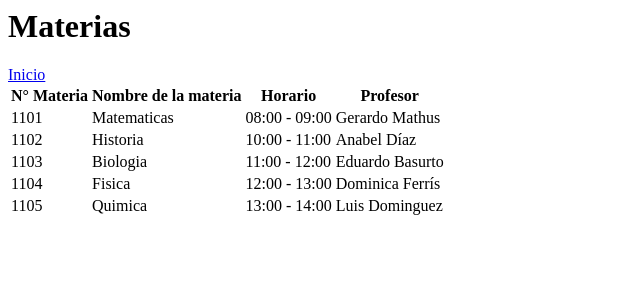
After one commit to Raul2402058/sistema-control-escolar, a Flask app: page /materias in a window 1280 px wide. The commit adds this page. Shown: the top 300 px of the page, without its empty margins (0-640 px from the left). Run offline with Flask 3, Linux system fonts and the light colour scheme.

Commit message:
se anexa materias

```diff
--- a/app.py
+++ b/app.py
@@ -18,5 +18,16 @@ def estudiantes():
     ]
     return render_template('estudiantes.html', data=data)
 
+@app.route('/materias')
+def materias():
+    dato = [
+        {"ID": "1101", "Nombre de la materia": "Matematicas", "Horario": "08:00 - 09:00", "Profesor": "Gerardo Mathus"},
+        {"ID": "1102", "Nombre de la materia": "Historia", "Horario": "10:00 - 11:00", "Profesor": "Anabel Díaz"},
+        {"ID": "1103", "Nombre de la materia": "Biologia", "Horario": "11:00 - 12:00", "Profesor": "Eduardo Basurto"},
+        {"ID": "1104", "Nombre de la materia": "Fisica", "Horario": "12:00 - 13:00", "Profesor": "Dominica Ferrís"},
+        {"ID": "1105", "Nombre de la materia": "Quimica", "Horario": "13:00 - 14:00", "Profesor": "Luis Dominguez"}
+    ]
+    return render_template('materias.html', dato=dato)
+
 if __name__ == '__main__':
     app.run(host='0.0.0.0', port=8888, debug=True)
--- a/templates/index.html
+++ b/templates/index.html
@@ -1,2 +1,3 @@
 <h1>Sistema de Control Escolar - Hybridge</h1>
 <a href="/estudiantes">Estudiantes</a>
+<a href="/materias">Materias</a>
--- /dev/null
+++ b/templates/materias.html
@@ -0,0 +1,22 @@
+<h1>Materias</h1>
+<a href="/">Inicio</a>
+<table>
+    <thead>
+        <tr>
+            <th>N° Materia</th>
+            <th>Nombre de la materia</th>
+            <th>Horario</th>
+            <th>Profesor</th>
+        </tr>
+    </thead>
+    <tbody>
+        {% for materia in dato %}
+        <tr>
+            <td>{{materia["ID"]}}</td>
+            <td>{{materia["Nombre de la materia"]}}</td>
+            <td>{{materia["Horario"]}}</td>
+            <td>{{materia["Profesor"]}}</td>
+        </tr>
+        {% endfor %}
+    </tbody>
+</table>
```
